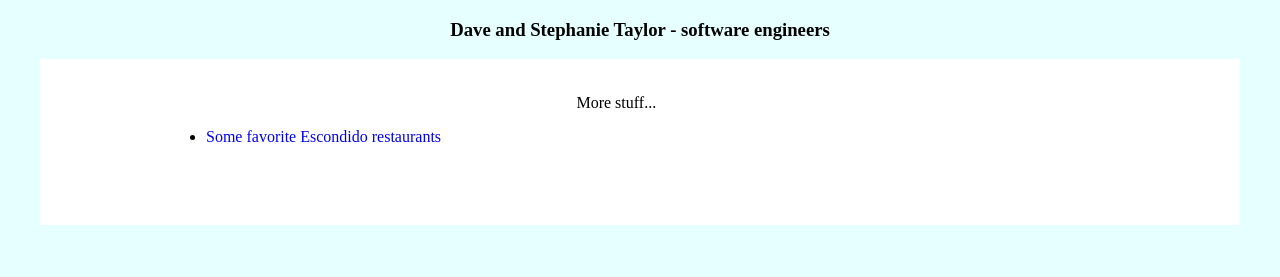
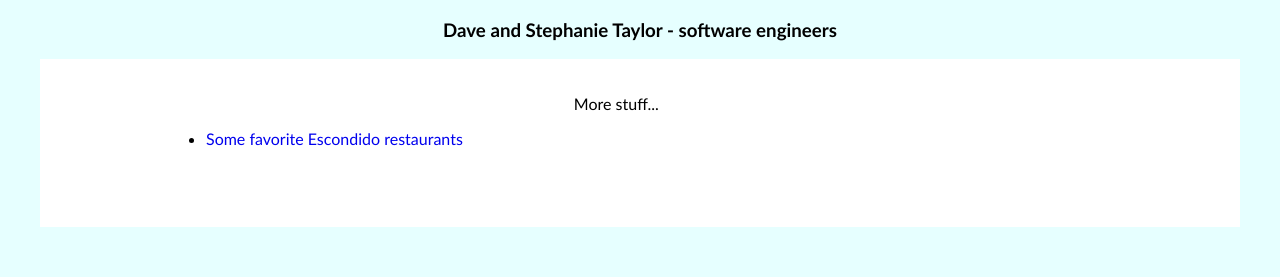
Before and after one commit to dstaylor/dst-se, a plain HTML site: page projects/more_stuff.html in a window 1280 px wide. Shown: the top 277 px of the page. Drawn offline with Linux system fonts and the light colour scheme.

Commit message:
update site.css
reverted font

```diff
--- a/css/site.css
+++ b/css/site.css
@@ -1,6 +1,6 @@
 body {
     background: #e6ffff;
-    <!-- font-family: "Trebuchet MS", Arial, Helvetica, sans-serif; -->
+    font-family: "Trebuchet MS", Arial, Helvetica, sans-serif;
 }
 
 a.noUnderline {
```
